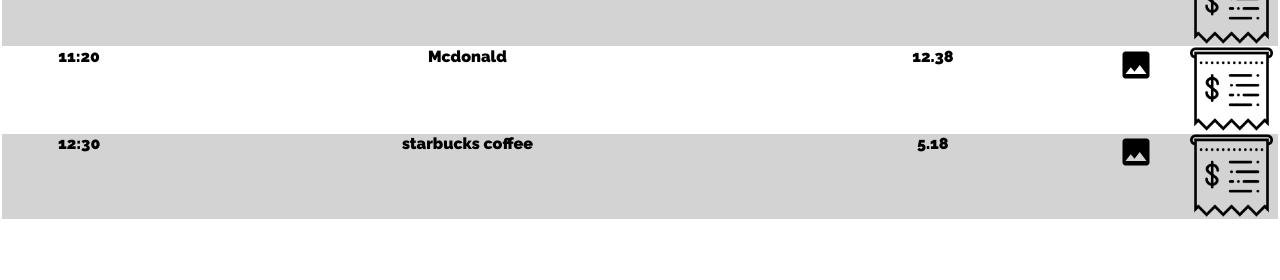
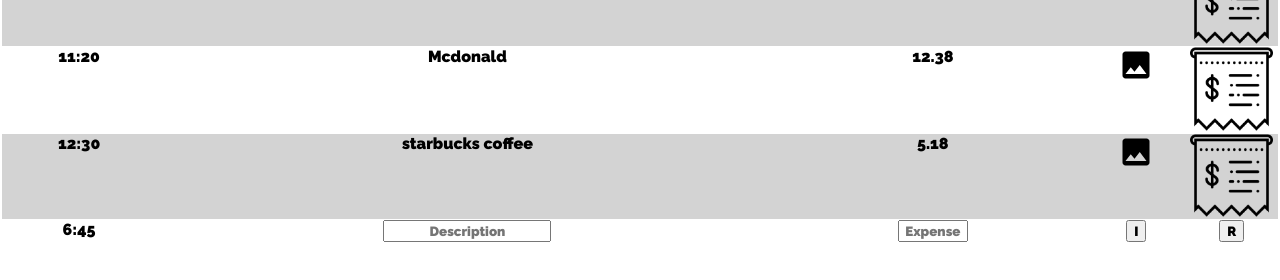
Before and after one commit to cinomed88/Household-Account, a plain HTML site: page static/index.html in a window 1280 px wide. Shown: the part 156-436 px from the top of the page. Drawn offline with nearby package versions, Linux system fonts and the light colour scheme.

Commit message:
input field

```diff
--- a/static/css/style.css
+++ b/static/css/style.css
@@ -60,10 +60,15 @@
     padding-bottom: 2px;
     vertical-align: middle;
 }
+div.transaction > div > input {
+    font-family: 'Raleway', sans-serif;
+    text-align: center;
+}
 div.transaction > div > img {
     max-width: 90%;
     vertical-align: middle;
 }
+
 #exx {
     background-color: lightgray;
 }
--- a/static/index.html
+++ b/static/index.html
@@ -55,6 +55,16 @@
         <div class="item_photo"><img src="/img/baseline_photo_black_18dp.png"/></div>
         <div class="receipt_photo"><img src="/img/receipt.png"/></div>
       </div>
+
+
+      <div class="transaction">
+        <div class="time" id="time_input"></div>
+        <div class="description"><input type="text" placeholder="Description" size="20"></div>
+        <div class="expense"><input type="text" placeholder="Expense" size="7" pattern="[0-9]{7}"></div>
+        <div class="item_photo"><input type="button" value="I" size="1" onclick=""></div>
+        <div class="receipt_photo"><input type="button" value="R" size="1" onclick=""></div>
+      </div>
+
     </div>
   </div>
 
--- a/static/js/date.js
+++ b/static/js/date.js
@@ -9,6 +9,7 @@
 
 $("#heading2").text( month[d.getMonth()] + ", " + d.getDate()
     + " (" + week[d.getDay()] + ")" );
+$("#time_input").text( d.getHours()+ ":" + d.getMinutes());
 
 {/* document.write('현재 년: ' + d.getFullYear() + '<br />');
 document.write('현재 월: ' + (d.getMonth() + 1) + '<br />');
```
